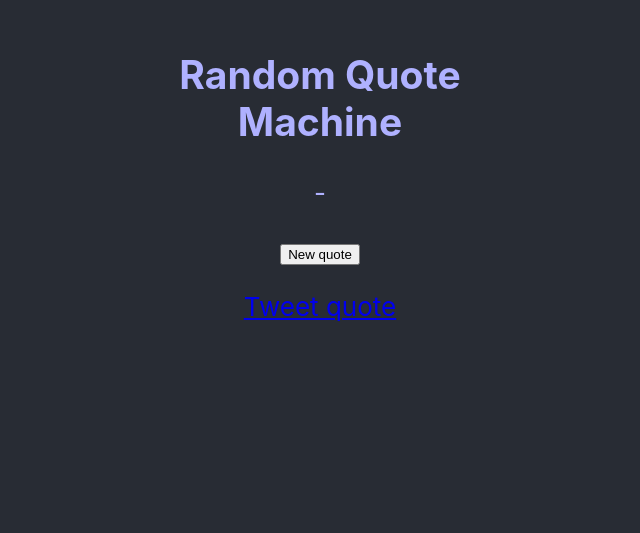
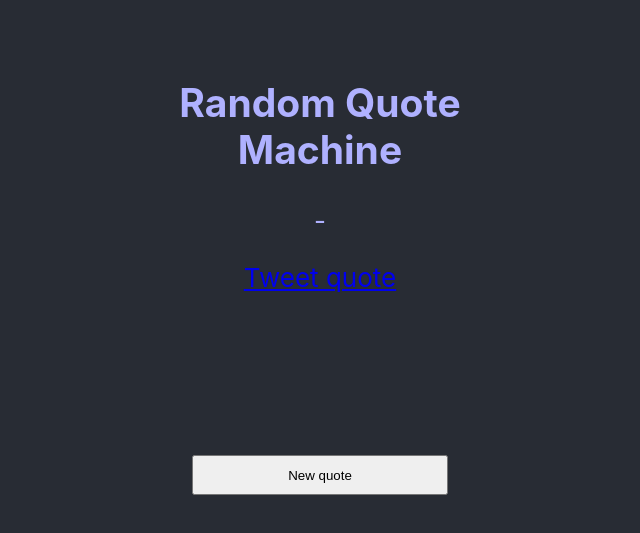
Before and after one commit to r-s-i/random-quote-machine, a React (Create React App) app: page / in a window 1280 px wide. Shown: the part 217-750 px from the top of the page, without its empty margins (320-960 px from the left). Built offline with nearby package versions, Linux system fonts and the light colour scheme; no server answers.

Commit message:
Button styles.

```diff
--- a/src/App.css
+++ b/src/App.css
@@ -14,3 +14,12 @@
   width: 70%;
   margin: 0 auto;
 }
+
+button {
+  position: absolute;
+  top: 84%;
+  left: 40%;
+  width: 20%;
+  height: 10%;
+  max-height: 40px;
+}
```
